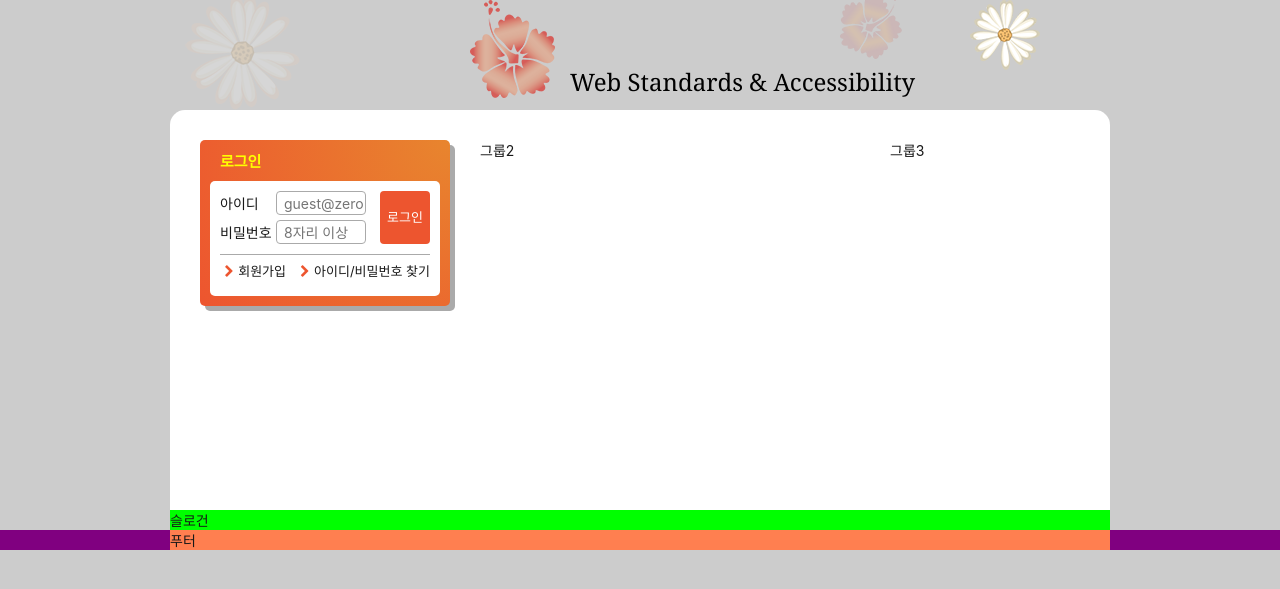
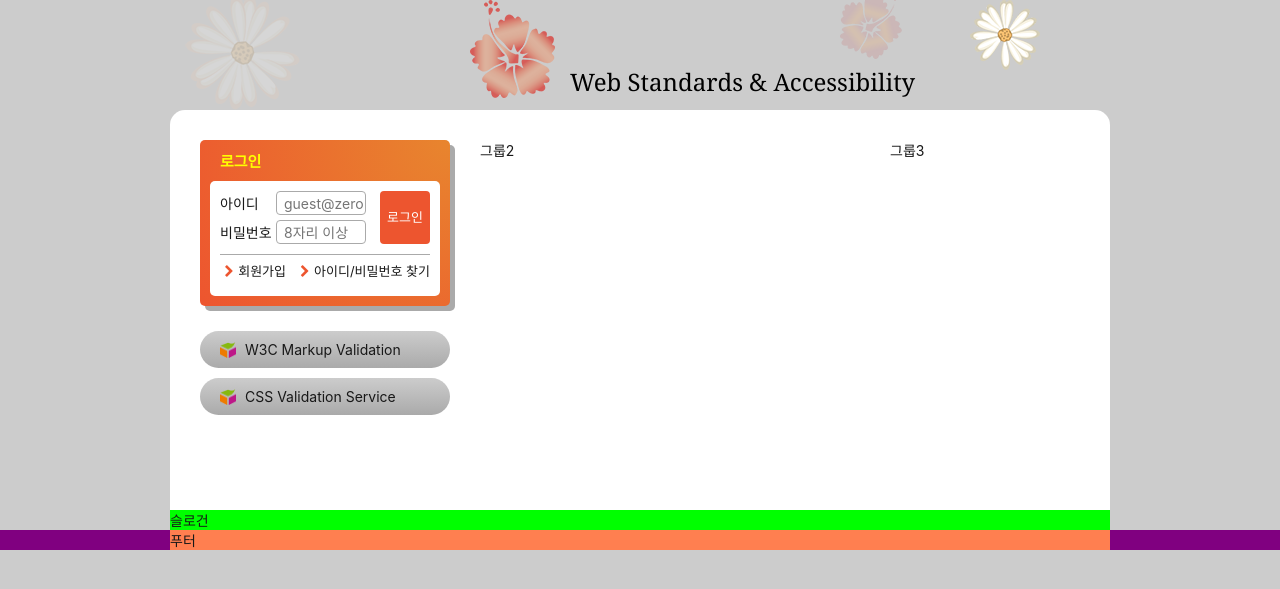
Before and after one commit to dikum98/zeroConnecTo, a website: page HTML5/index.html in a window 1280 px wide. Shown: the part 139-728 px from the top of the page. Drawn offline with Linux system fonts and the light colour scheme; a web font is replaced by a local one.

Commit message:
유효성 배너 링크 마크업 및 디자인 완성

```diff
--- a/HTML5/css/index.css
+++ b/HTML5/css/index.css
@@ -297,7 +297,7 @@ body {
 
 /* 로그인 */
 .login {
-  background: #ed552f radial-gradient(circle at right top, #e8852e , #ed552f);
+  background: #ed552f radial-gradient(circle at right top, #e8852e, #ed552f);
   border-radius: 5px;
   padding: 10px;
   box-shadow: 5px 5px 0 0 #aaa;
@@ -381,6 +381,29 @@ body {
   color: #ed552f;
 }
 
+/* 유효성 검사 배너 링크 그룹 */
+.validation-list {
+  margin-top: 25px;
+}
+
+.validation-list li {
+  margin-top: 10px;
+}
+
+.validation-list a {
+  background: url('./images/validation_icon.png') no-repeat 20px 50% /16px 16px,
+    #aaa linear-gradient(to bottom, #ccc, #aaa) repeat;
+  display: block;
+  padding: 10px;
+  border-radius: 50px;
+  padding-left: 45px;
+}
+
+.validation-list a:hover, .validation-list a:focus {
+  color: #f00;
+  background-size: 14px 14px, 100%
+}
+
 /* 슬로건 */
 .slogan {
   background: lime;
--- a/HTML5/index.html
+++ b/HTML5/index.html
@@ -142,6 +142,7 @@
     </div>
     <main class="main">
       <div class="group group1">
+        <!-- 로그인 -->
         <section class="login">
           <h2 class="login-title">로그인</h2>
           <form
@@ -181,6 +182,26 @@
             </li>
           </ul>
         </section>
+        <!-- 유효성 검사 배너 링크 그룹-->
+        <h2 class="sr-only">유효성 검사 배너</h2>
+        <ul class="validation-list">
+          <li>
+            <a
+              href="https://validator.w3.org/"
+              target="_blank"
+              rel="noopener noreferer"
+              >W3C Markup Validation</a
+            >
+          </li>
+          <li>
+            <a
+              href="https://jigsaw.w3.org/css-validator/"
+              target="_blank"
+              rel="noopener noreferer"
+              >CSS Validation Service</a
+            >
+          </li>
+        </ul>
       </div>
       <div class="group group2">그룹2</div>
       <div class="group group3">그룹3</div>
```
